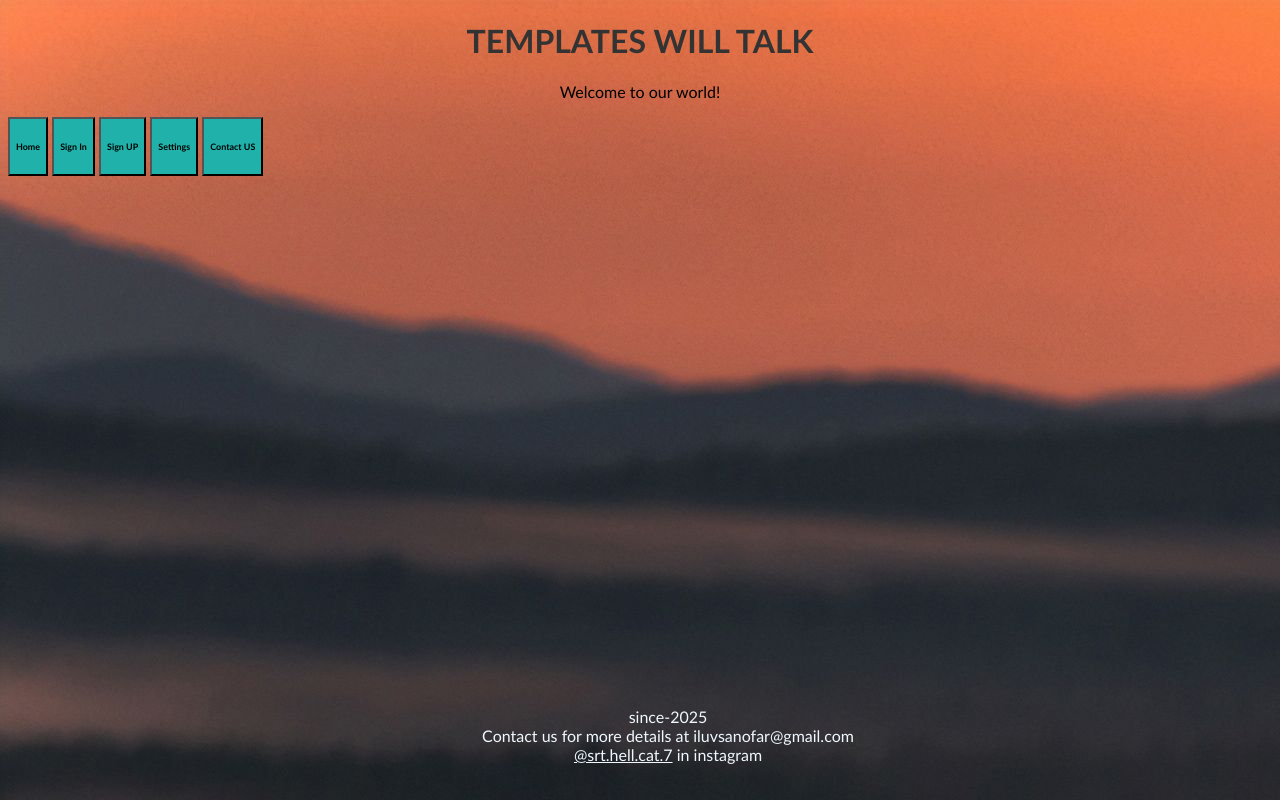
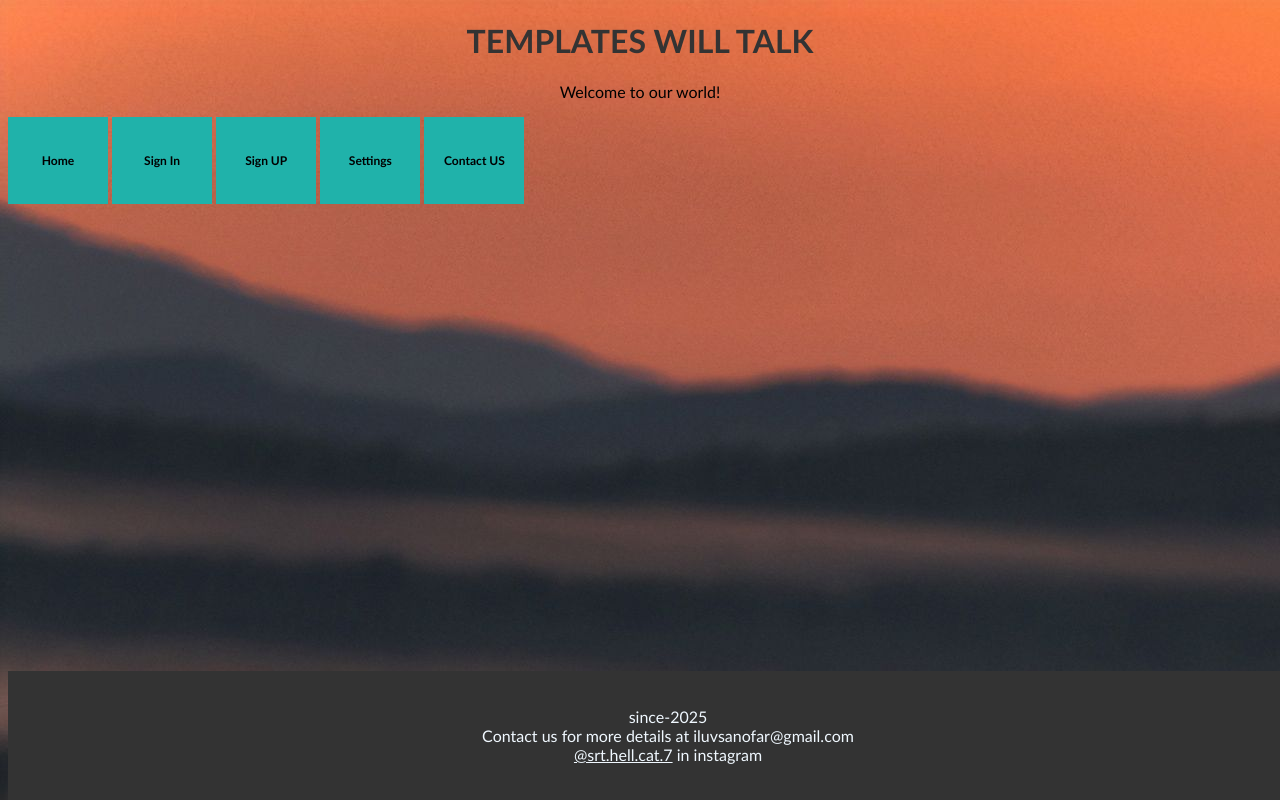
Before and after one commit to suresh-sanofar/first_project, a plain HTML site: page index.html in a window 1280 px wide. Drawn offline with Linux system fonts and the light colour scheme.

Commit message:
add changes

```diff
--- a/index.css
+++ b/index.css
@@ -11,19 +11,28 @@ p{
 button{
     font-family: 'Gill Sans', 'Gill Sans MT', Calibri, 'Trebuchet MS', sans-serif;
     background-color: lightseagreen;
-
+    border: none;
+    display: inline-block;
+    padding: 8px;
+    width: 100px;
+    font-size: 18px;
+    outline: 0;
+    text-align: center;
+    size: 50px;
 }
 button.hover{
     color: #0736d3;
+    opacity: 1;
 }
 footer{
     background: transparent;
+    background-color: #333;
     padding: 20px;
     text-align: center;
     position: fixed;
     bottom: 0;
     width: 100%;
-    height: fit-content;
+
 }
 .pr{
     color: aliceblue;
```
